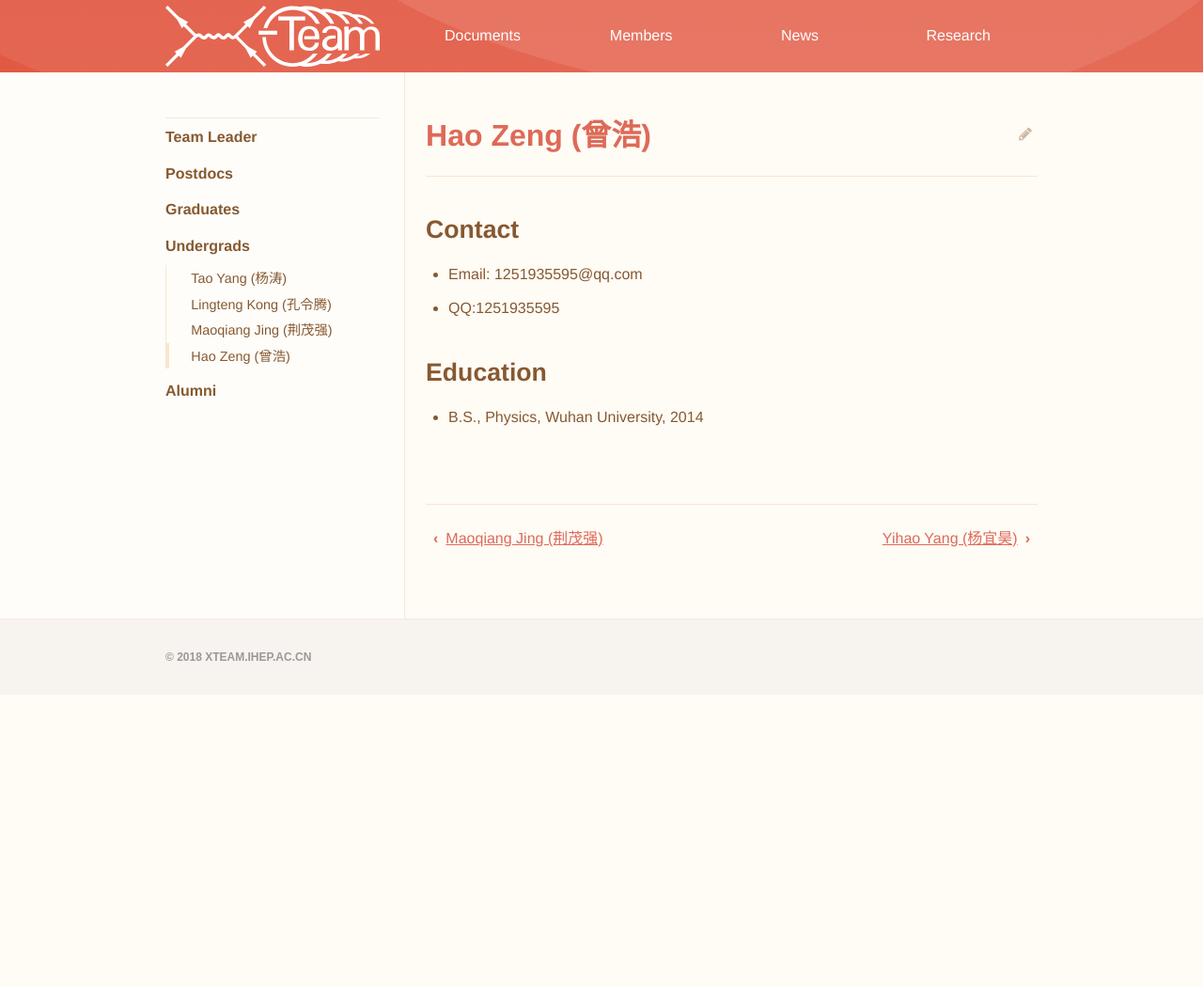
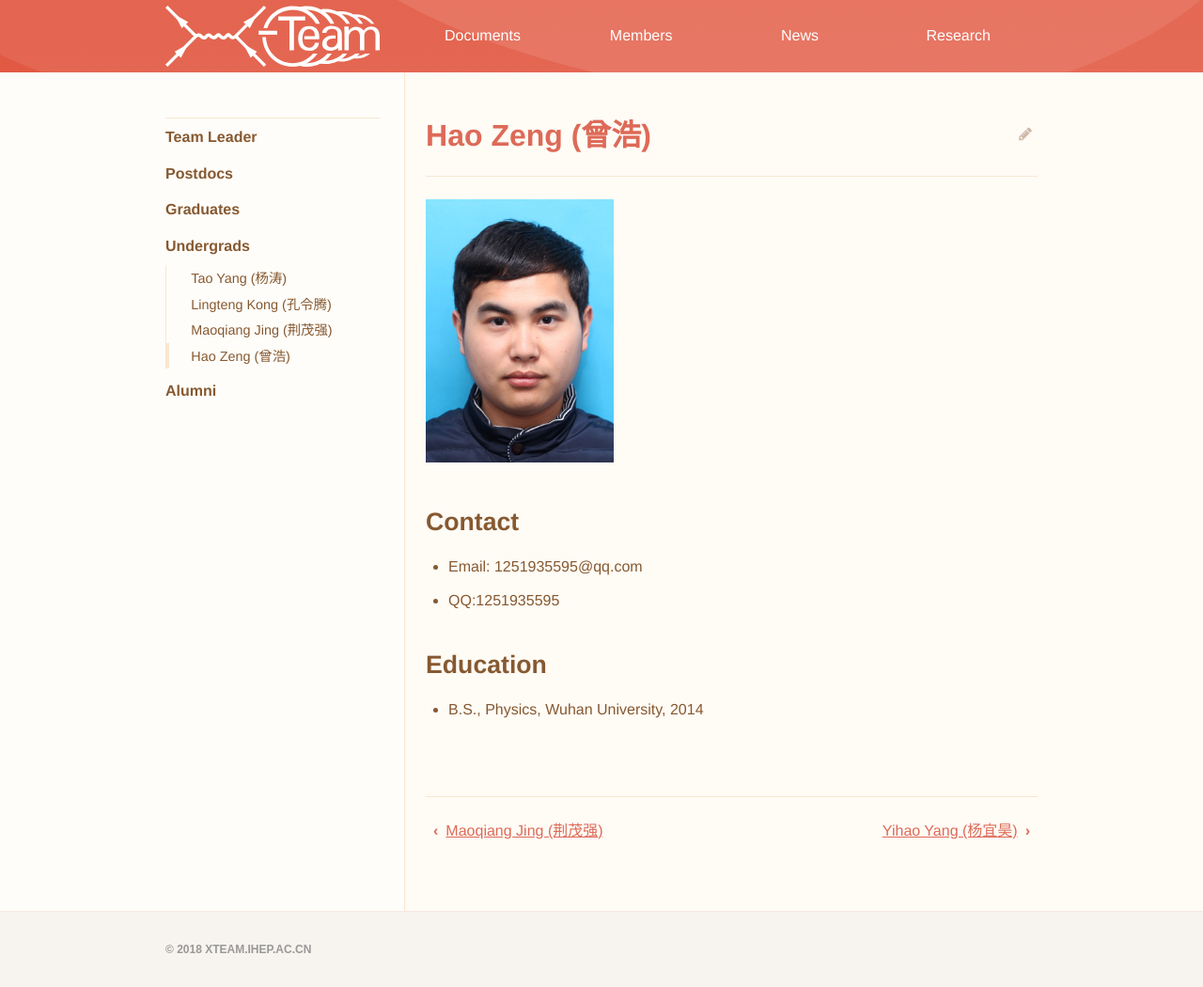
Before and after one commit to dt-np/xteam, a Jekyll site: the page built from _members/Hao_Zeng.md, in a window 1280 px wide. Shown: the whole page at 94% size. Built offline with Jekyll 4.4.1, drawn with Linux system fonts in a browser that asks for light colours; before the commit the page ends 900 px from its top, so only the background shows below that.

Commit message:
Update Hao_Zeng.md

```diff
--- a/_members/Hao_Zeng.md
+++ b/_members/Hao_Zeng.md
@@ -1,6 +1,10 @@
 ---
 title: Hao Zeng (曾浩)
 ---
+
+<img src="/images/Hao_Zeng.jpg" width="200"/>
+
+
 ## Contact
   - Email: 1251935595@qq.com
   - QQ:1251935595
```
